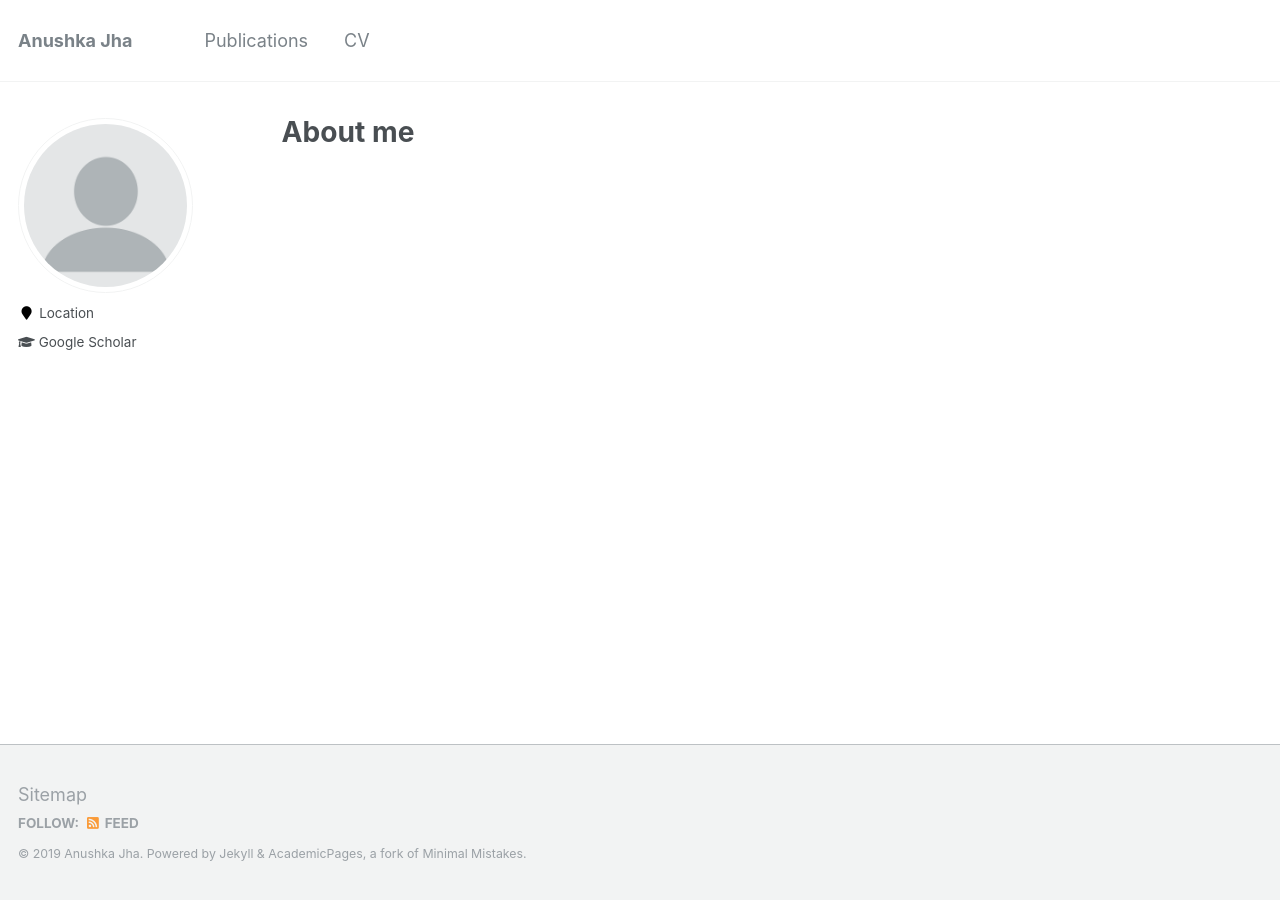
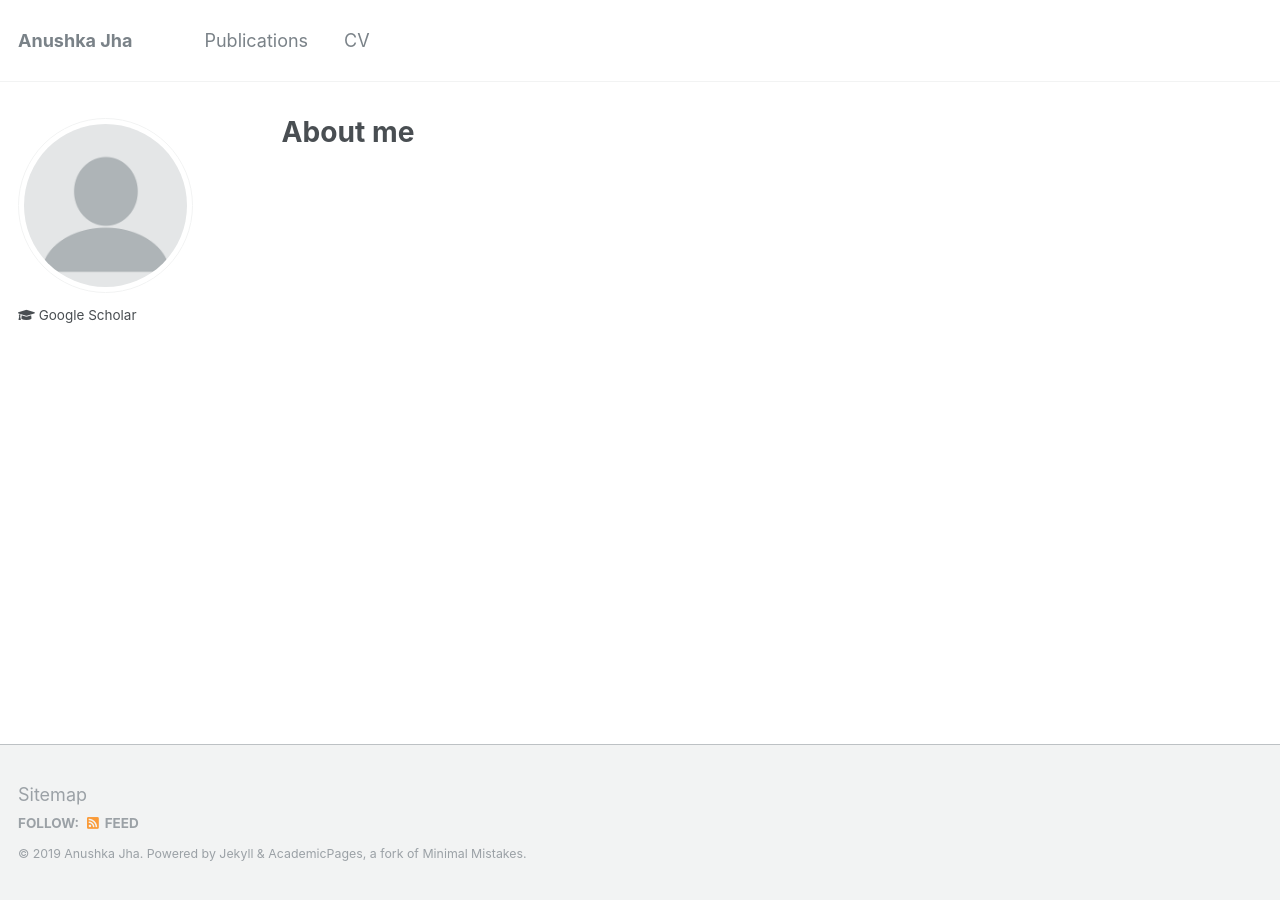
Before and after one commit to anushkaj11/anushkaj11.github.io, a Jekyll site: the page built from _pages/about.md, in a window 1280 px wide. Built offline with Jekyll 4.4.1, drawn with Linux system fonts in a browser that asks for light colours.

Commit message:
Update _config.yml

```diff
--- a/_config.yml
+++ b/_config.yml
@@ -83,7 +83,7 @@ author:
   name             : "" #"Your Sidebar Name"
   avatar           : "profile.png"
   bio              : #"Your biography for the left-hand sidebar"
-  location         : "Location"
+  location         : #"Location"
   employer         :
   pubmed           : #"https://www.ncbi.nlm.nih.gov/pubmed/?term=john+snow"
   googlescholar    : "https://scholar.google.com/citations?user=OaMiqsMAAAAJ&hl=en&oi=ao"
```
